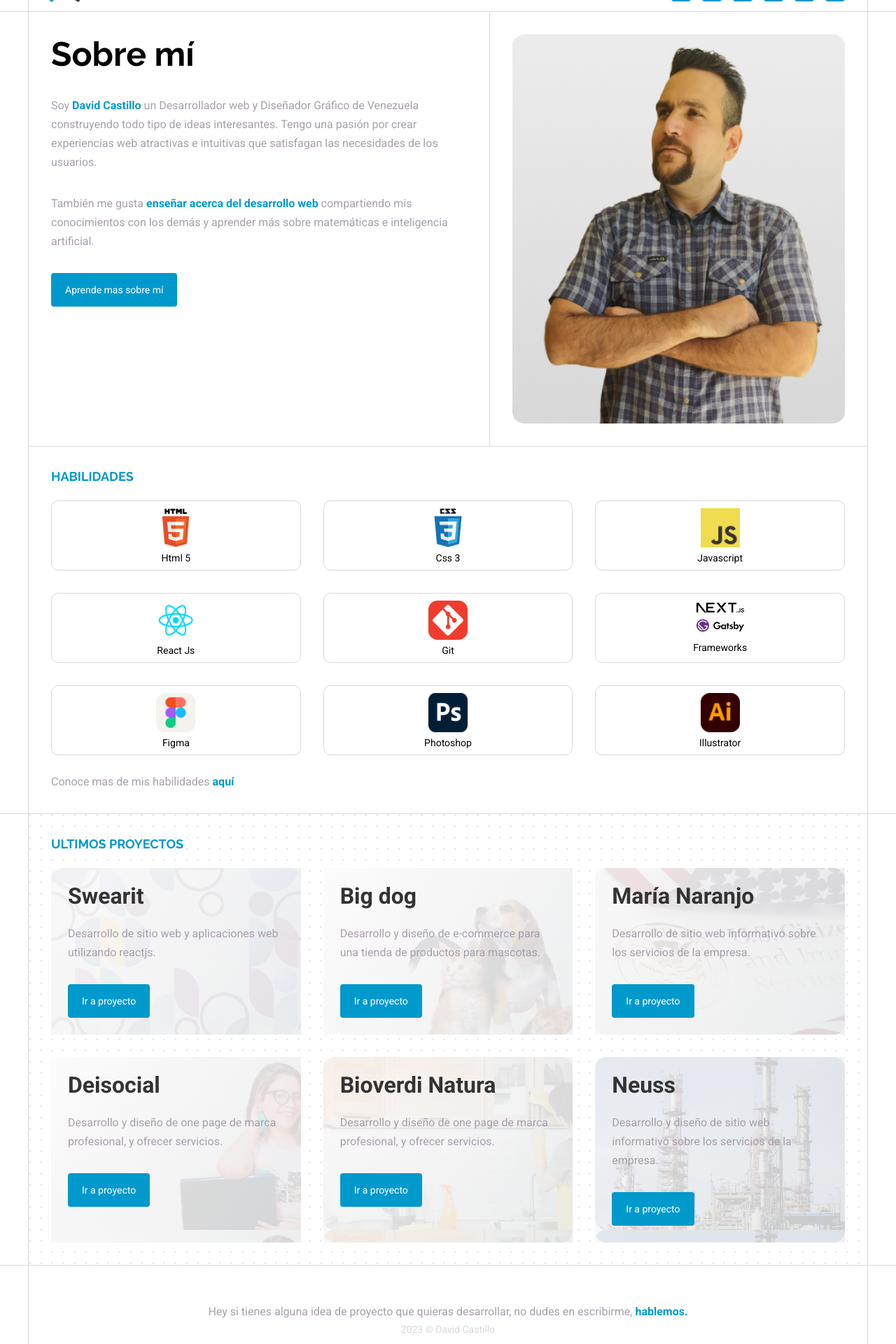
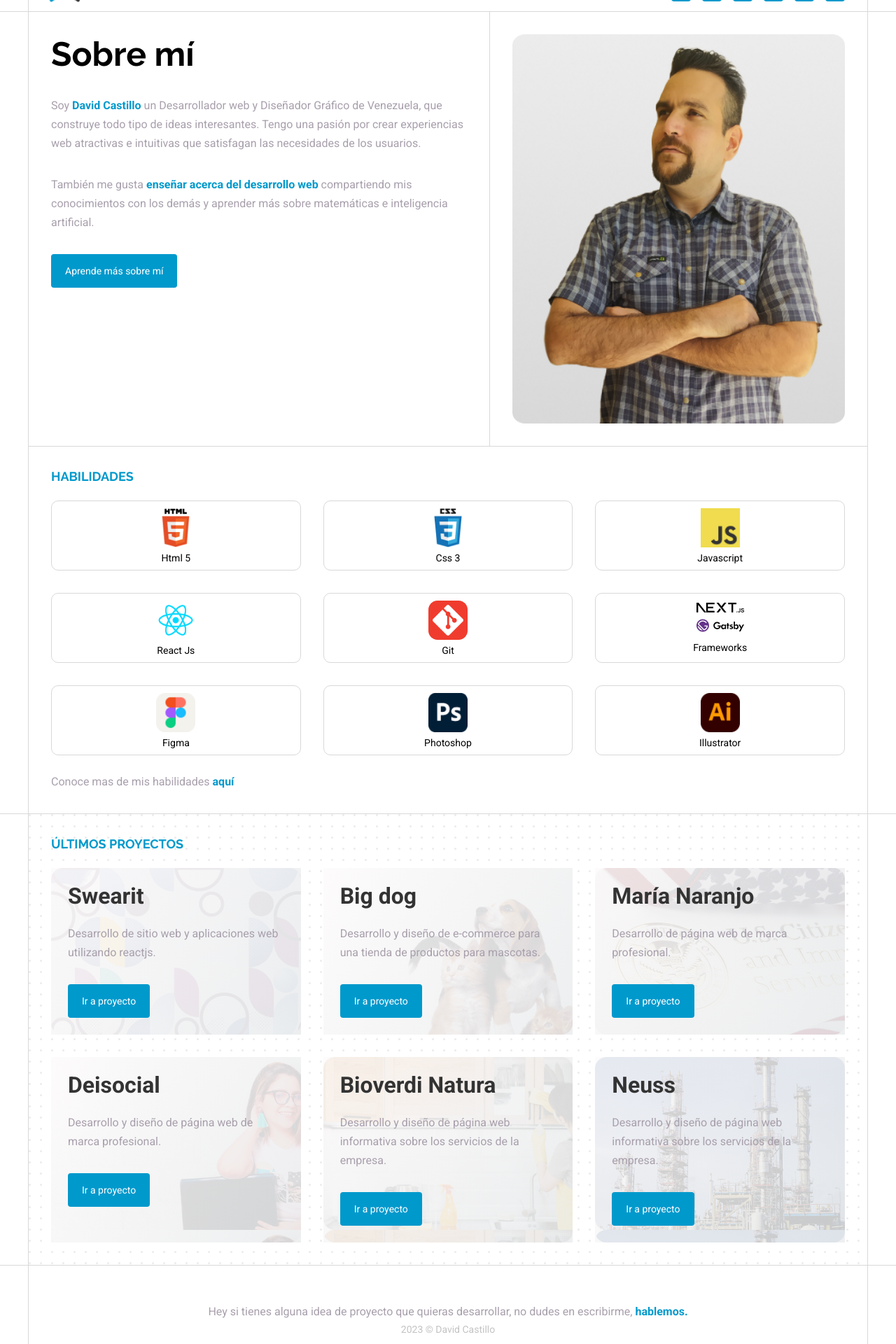
Before and after one commit to davecast/davecast.github.io, a Next.js app: page / in a window 1280 px wide. Shown: the part 40-1960 px from the top of the page at 70% size. Built offline with nearby package versions, Linux system fonts and the light colour scheme.

Commit message:
[modified] fix some type errors

```diff
--- a/app/page.tsx
+++ b/app/page.tsx
@@ -80,16 +80,14 @@ const MAP_PROJECTS: Array<{
   },
   {
     name: "María Naranjo",
-    description:
-      "Desarrollo de sitio web informativo sobre los servicios de la empresa.",
+    description: "Desarrollo de página web de marca profesional.",
     image: bgProjectThree,
     link: "https://mjninsurance.com/",
     opacity: 0.9,
   },
   {
     name: "Deisocial",
-    description:
-      "Desarrollo y diseño de one page de marca profesional, y ofrecer servicios.",
+    description: "Desarrollo y diseño de página web de marca profesional.",
     image: bgProjectFour,
     link: "https://davecast.github.io/deisocial/",
     opacity: 0.9,
@@ -97,7 +95,7 @@ const MAP_PROJECTS: Array<{
   {
     name: "Bioverdi Natura",
     description:
-      "Desarrollo y diseño de one page de marca profesional, y ofrecer servicios.",
+      "Desarrollo y diseño de página web informativa sobre los servicios de la empresa.",
     image: bgProjectFive,
     link: "https://davecast.github.io/bioverdi/",
     opacity: 0.9,
@@ -105,7 +103,7 @@ const MAP_PROJECTS: Array<{
   {
     name: "Neuss",
     description:
-      "Desarrollo y diseño de sitio web informativo sobre los servicios de la empresa.",
+      "Desarrollo y diseño de página web informativa sobre los servicios de la empresa.",
     image: bgProjectSix,
     link: "https://neuss-ts.com/",
     opacity: 0.85,
@@ -151,8 +149,8 @@ export default function Home() {
                   >
                     David Castillo
                   </span>{" "}
-                  un Desarrollador web y Diseñador Gráfico de Venezuela
-                  construyendo todo tipo de ideas interesantes. Tengo una pasión
+                  un Desarrollador web y Diseñador Gráfico de Venezuela, que
+                  construye todo tipo de ideas interesantes. Tengo una pasión
                   por crear experiencias web atractivas e intuitivas que
                   satisfagan las necesidades de los usuarios.
                 </p>
@@ -184,7 +182,7 @@ export default function Home() {
                   target="_blank"
                   className={stylesComponents.button}
                 >
-                  Aprende mas sobre mí
+                  Aprende más sobre mí
                 </a>
               </div>
               <div
@@ -266,7 +264,7 @@ export default function Home() {
                   stylesComponents.mBottom15,
                 ])}
               >
-                ULTIMOS PROYECTOS
+                ÚLTIMOS PROYECTOS
               </h4>
               <div className={styles.projects}>
                 {MAP_PROJECTS.map((item, index) => (
--- a/app/ui/Footer/footer.module.css
+++ b/app/ui/Footer/footer.module.css
@@ -28,7 +28,7 @@
 }
 .copy {
   font-size: var(--font-size-small);
-  color: var(--color-gray);
+  color: var(--color-gray-b);
 }
 .footerBottom {
   height: 3.5rem;
--- a/app/ui/globals.css
+++ b/app/ui/globals.css
@@ -35,6 +35,7 @@
   --color-primary-hover: #00befd;
   --color-primary-push: #0081ac;
   --color-gray: #d8d8d8;
+  --color-gray-b: #c3c3c3;
   --color-gray-ligth: #e3e3e3;
   --color-gray-dark: #a89fac;
   --color-black: #333333;
```
